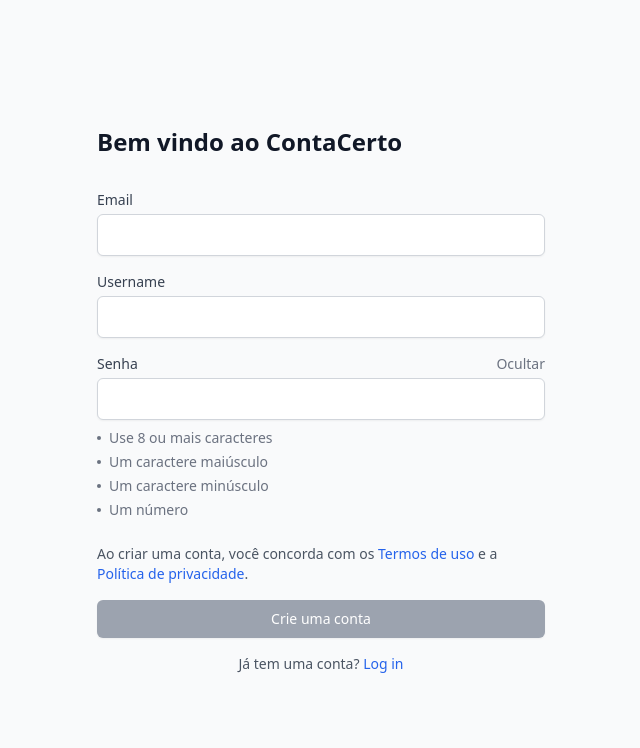
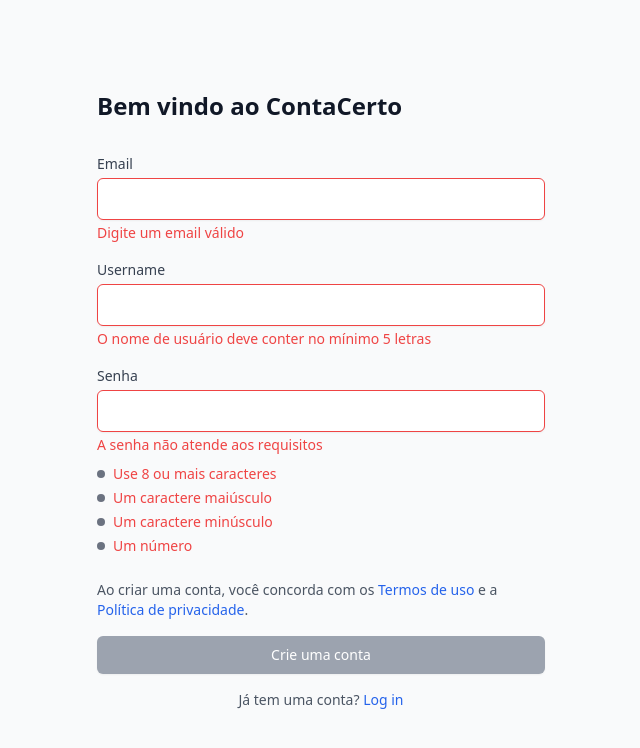
Before and after one commit to PedrouColares/Conta-Certo, a website: page conta/register.html in a window 1280 px wide. Shown: the whole page, without its empty margins (319-959 px from the left). Drawn offline with Linux system fonts and the light colour scheme.

Commit message:
version 2.1

```diff
--- a/conta/register.html
+++ b/conta/register.html
@@ -1,5 +1,5 @@
 <!DOCTYPE html>
-<html lang="en">
+<html lang="pt-br">
 
 <head>
     <meta charset="UTF-8">
@@ -15,44 +15,46 @@
             <h1 class="text-2xl font-semibold text-gray-900">Bem vindo ao ContaCerto</h1>
         </div>
 
-        <form class="space-y-6">
+        <form id="form" class="space-y-6">
             <div class="space-y-4">
                 <div>
                     <label for="email" class="block text-sm font-medium text-gray-700">Email</label>
-                    <input type="email" id="email" required
+                    <input type="email" id="email" name="email"
                         class="mt-1 block w-full px-3 py-2 border border-gray-300 rounded-md shadow-sm focus:outline-none focus:ring-blue-500 focus:border-blue-500">
+                    <span class="error-message hidden text-red-500 text-sm"></span>
                 </div>
 
                 <div>
                     <label for="username" class="block text-sm font-medium text-gray-700">Username</label>
-                    <input type="text" id="username" required
+                    <input type="text" id="username" name="username"
                         class="mt-1 block w-full px-3 py-2 border border-gray-300 rounded-md shadow-sm focus:outline-none focus:ring-blue-500 focus:border-blue-500">
+                    <span class="error-message hidden text-red-500 text-sm"></span>
                 </div>
 
                 <div>
                     <div class="flex justify-between">
                         <label for="password" class="block text-sm font-medium text-gray-700">Senha</label>
-                        <span class="text-sm text-gray-500">Ocultar</span>
                     </div>
-                    <input type="password" id="password" required
+                    <input type="password" id="password" name="password"
                         class="mt-1 block w-full px-3 py-2 border border-gray-300 rounded-md shadow-sm focus:outline-none focus:ring-blue-500 focus:border-blue-500">
+                    <span class="error-message hidden text-red-500 text-sm"></span>
 
                     <ul class="mt-2 space-y-1 text-sm text-gray-500">
                         <li class="flex items-center gap-2">
-                            <span class="w-1 h-1 bg-gray-500 rounded-full"></span>
-                            Use 8 ou mais caracteres
+                            <span class="w-2 h-2 bg-gray-500 rounded-full"></span>
+                            <span class="password-requirement">Use 8 ou mais caracteres</span>
                         </li>
                         <li class="flex items-center gap-2">
-                            <span class="w-1 h-1 bg-gray-500 rounded-full"></span>
-                            Um caractere maiúsculo
+                            <span class="w-2 h-2 bg-gray-500 rounded-full"></span>
+                            <span class="password-requirement">Um caractere maiúsculo</span>
                         </li>
                         <li class="flex items-center gap-2">
-                            <span class="w-1 h-1 bg-gray-500 rounded-full"></span>
-                            Um caractere minúsculo
+                            <span class="w-2 h-2 bg-gray-500 rounded-full"></span>
+                            <span class="password-requirement">Um caractere minúsculo</span>
                         </li>
                         <li class="flex items-center gap-2">
-                            <span class="w-1 h-1 bg-gray-500 rounded-full"></span>
-                            Um número
+                            <span class="w-2 h-2 bg-gray-500 rounded-full"></span>
+                            <span class="password-requirement">Um número</span>
                         </li>
                     </ul>
                 </div>
@@ -65,8 +67,8 @@
                     <a href="#" class="text-blue-600 hover:underline">Política de privacidade</a>.
                 </p>
 
-                <button type="submit"
-                    class="w-full flex justify-center py-2 px-4 border border-transparent rounded-md shadow-sm text-sm font-medium text-white bg-gray-400 hover:bg-gray-500 focus:outline-none focus:ring-2 focus:ring-offset-2 focus:ring-gray-500">
+                <button type="submit" id="submitButton"
+                    class="w-full flex justify-center py-2 px-4 border border-transparent rounded-md shadow-sm text-sm font-medium text-white bg-gray-400 transition-colors duration-200 ease-in-out">
                     Crie uma conta
                 </button>
 
@@ -77,6 +79,8 @@
             </div>
         </form>
     </main>
+
+    <script src="scripts/form.js"></script>
 </body>
 
 </html>
--- /dev/null
+++ b/conta/scripts/form.js
@@ -0,0 +1,127 @@
+document.addEventListener('DOMContentLoaded', function() {
+    const form = document.getElementById('form');
+    const emailInput = document.getElementById('email');
+    const usernameInput = document.getElementById('username');
+    const passwordInput = document.getElementById('password');
+    const submitButton = document.getElementById('submitButton');
+
+    const emailRegex = /^[a-zA-Z0-9._%+-]+@[a-zA-Z0-9.-]+\.[a-zA-Z]{2,}$/;
+    const userRegex = /^[a-zA-Z0-9_]+$/;
+    const passwordRegex = /^(?=.*[a-z])(?=.*[A-Z])(?=.*\d).{8,}$/;
+
+    function showError(input, message) {
+        const errorSpan = input.nextElementSibling;
+        errorSpan.textContent = message;
+        errorSpan.classList.remove('hidden');
+        input.classList.add('border-red-500');
+    }
+
+    function hideError(input) {
+        const errorSpan = input.nextElementSibling;
+        errorSpan.classList.add('hidden');
+        input.classList.remove('border-red-500');
+    }
+
+    function validateEmail() {
+        if (!emailRegex.test(emailInput.value)) {
+            showError(emailInput, 'Digite um email válido');
+            return false;
+        }
+        hideError(emailInput);
+        return true;
+    }
+
+    function validateUsername() {
+        if (usernameInput.value.length < 5) {
+            showError(usernameInput, 'O nome de usuário deve conter no mínimo 5 letras');
+            return false;
+        }
+        if (!userRegex.test(usernameInput.value)){
+            showError(usernameInput, 'O nome de usuário só pode conter letras e sublinhado');
+            return false;
+        }
+        hideError(usernameInput);
+        return true;
+    }
+
+    function validatePassword() {
+        updatePasswordStrength();
+        if (!passwordRegex.test(passwordInput.value)) {
+            showError(passwordInput, 'A senha não atende aos requisitos');
+            return false;
+        }
+        hideError(passwordInput);
+        return true;
+    }
+
+    function updatePasswordStrength() {
+        const requirements = [
+            { regex: /.{8,}/, index: 0 },
+            { regex: /[A-Z]/, index: 1 },
+            { regex: /[a-z]/, index: 2 },
+            { regex: /[0-9]/, index: 3 }
+        ];
+
+        const strengthIndicators = passwordInput.parentElement.querySelectorAll('li');
+
+        requirements.forEach(req => {
+            const indicator = strengthIndicators[req.index];
+            const dot = indicator.querySelector('span:first-child');
+            const text = indicator.querySelector('.password-requirement');
+
+            if (req.regex.test(passwordInput.value)) {
+                dot.classList.remove('bg-gray-500');
+                dot.classList.add('bg-green-500');
+                text.classList.remove('text-red-500');
+                text.classList.add('text-gray-500');
+            } else {
+                dot.classList.remove('bg-green-500');
+                dot.classList.add('bg-gray-500');
+                text.classList.remove('text-gray-500');
+                text.classList.add('text-red-500');
+            }
+        });
+    }
+
+    function validateForm() {
+        const isEmailValid = validateEmail();
+        const isUsernameValid = validateUsername();
+        const isPasswordValid = validatePassword();
+
+        submitButton.disabled = !(isEmailValid && isUsernameValid && isPasswordValid);
+        if (submitButton.disabled) {
+            submitButton.classList.add('bg-gray-400');
+            submitButton.classList.remove('bg-blue-600', 'hover:bg-blue-700');
+        } else {
+            submitButton.classList.remove('bg-gray-400');
+            submitButton.classList.add('bg-blue-600');
+        }
+    }
+
+    [emailInput, usernameInput, passwordInput].forEach(input => {
+        input.addEventListener('focus', () => {
+            input.classList.add('border-blue-500');
+        });
+
+        input.addEventListener('blur', () => {
+            input.classList.remove('border-blue-500');
+            if (input === emailInput) validateEmail();
+            if (input === usernameInput) validateUsername();
+            if (input === passwordInput) validatePassword();
+        });
+
+        input.addEventListener('input', validateForm);
+    });
+
+    passwordInput.addEventListener('input', updatePasswordStrength);
+
+    form.addEventListener('submit', function(e) {
+        e.preventDefault();
+        if (validateEmail() && validateUsername() && validatePassword()) {
+            console.log('O formulário foi submetido!');
+            window.location.href = '/conta/welcome.html';
+        }
+    });
+
+    validateForm();
+});
```
Also changed, not shown: conta/unidades/unidade1/quiz1.html (+3 -3 lines), conta/output.css.
